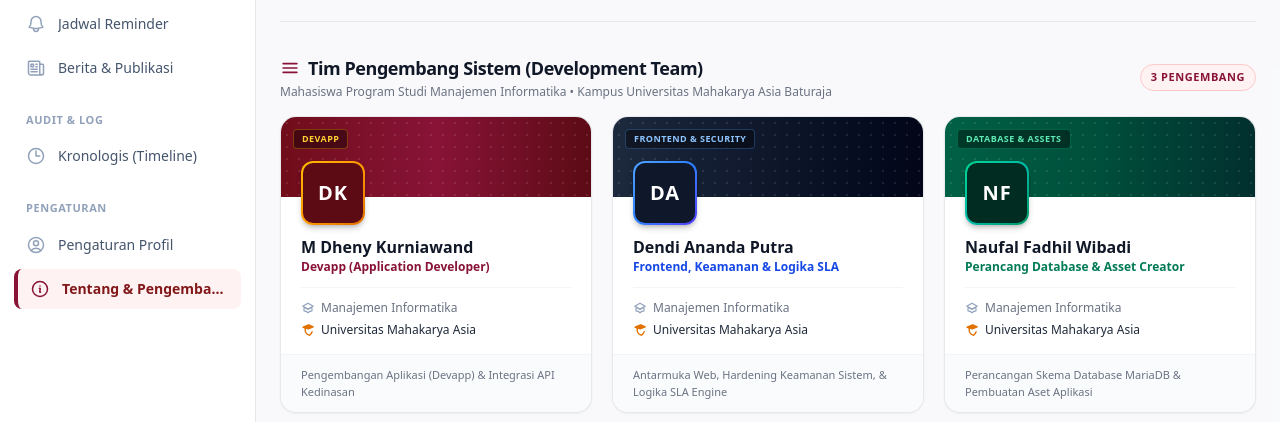
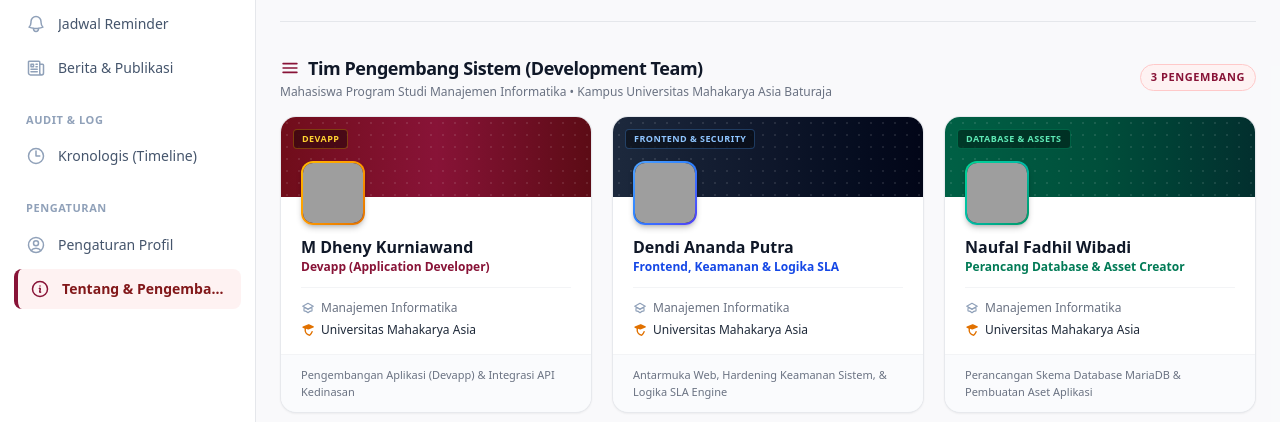
Before and after one commit to Fadhol1/sistem-reminder-kejaksaan, a Laravel app: page /tentang in a window 1280 px wide. Shown: the part 189-611 px from the top of the page. Run offline with Laravel 12, Linux system fonts and the light colour scheme; the visitor is signed in with stand-in values (Sample User, id 1); style sheets or scripts are compiled from the project's sources; some libraries are stand-ins or nearby versions; some web fonts are replaced; grey boxes are pictures that could not be loaded.

Commit message:
chore(ui): update developer profiles and assets
Replace institutional logos with developer profile images in the
'tentang' page and update the avatar display from initials to
actual photos.

- Remove `logo-kejaksaan.png` and `logo-kejaksaan.svg`
- Add profile images for Dendi, Dheny, and Naufal
- Update `tentang.blade.php` to use `<img>` tags for developer avatars

```diff
--- a/resources/views/tentang.blade.php
+++ b/resources/views/tentang.blade.php
@@ -69,14 +69,12 @@
 
                         <!-- Body Card -->
                         <div class="px-5 pb-4 pt-0 relative">
-                            <!-- Avatar Inisial -->
+                            <!-- Foto Profil Pengembang -->
                             <div class="-mt-9 mb-3">
                                 <div
-                                    class="w-16 h-16 rounded-xl bg-linear-to-br from-amber-400 via-amber-500 to-amber-600 p-0.5 shadow-md shadow-black/20">
-                                    <div
-                                        class="w-full h-full bg-[#5c0b15] rounded-[10px] flex items-center justify-center text-white font-extrabold text-xl tracking-wider">
-                                        DK
-                                    </div>
+                                    class="w-16 h-16 rounded-xl bg-linear-to-br from-amber-400 via-amber-500 to-amber-600 p-0.5 shadow-md shadow-black/20 overflow-hidden">
+                                    <img src="{{ asset('images/Dheny.JPG') }}" alt="M Dheny Kurniawand"
+                                        class="w-full h-full rounded-[10px] object-cover object-top bg-[#5c0b15]">
                                 </div>
                             </div>
 
@@ -129,14 +127,12 @@
 
                         <!-- Body Card -->
                         <div class="px-5 pb-4 pt-0 relative">
-                            <!-- Avatar Inisial -->
+                            <!-- Foto Profil Pengembang -->
                             <div class="-mt-9 mb-3">
                                 <div
-                                    class="w-16 h-16 rounded-xl bg-linear-to-br from-blue-400 via-blue-500 to-indigo-600 p-0.5 shadow-md shadow-black/20">
-                                    <div
-                                        class="w-full h-full bg-slate-900 rounded-[10px] flex items-center justify-center text-white font-extrabold text-xl tracking-wider">
-                                        DA
-                                    </div>
+                                    class="w-16 h-16 rounded-xl bg-linear-to-br from-blue-400 via-blue-500 to-indigo-600 p-0.5 shadow-md shadow-black/20 overflow-hidden">
+                                    <img src="{{ asset('images/Dendi.JPG') }}" alt="Dendi Ananda Putra"
+                                        class="w-full h-full rounded-[10px] object-cover object-top bg-slate-900">
                                 </div>
                             </div>
 
@@ -189,14 +185,12 @@
 
                         <!-- Body Card -->
                         <div class="px-5 pb-4 pt-0 relative">
-                            <!-- Avatar Inisial -->
+                            <!-- Foto Profil Pengembang -->
                             <div class="-mt-9 mb-3">
                                 <div
-                                    class="w-16 h-16 rounded-xl bg-linear-to-br from-emerald-400 via-teal-500 to-emerald-600 p-0.5 shadow-md shadow-black/20">
-                                    <div
-                                        class="w-full h-full bg-emerald-950 rounded-[10px] flex items-center justify-center text-white font-extrabold text-xl tracking-wider">
-                                        NF
-                                    </div>
+                                    class="w-16 h-16 rounded-xl bg-linear-to-br from-emerald-400 via-teal-500 to-emerald-600 p-0.5 shadow-md shadow-black/20 overflow-hidden">
+                                    <img src="{{ asset('images/Naufal.JPG') }}" alt="Naufal Fadhil Wibadi"
+                                        class="w-full h-full rounded-[10px] object-cover object-top bg-emerald-950">
                                 </div>
                             </div>
 
```
Also changed, not shown: public/images/logo-kejaksaan.png (deleted), public/images/logo-kejaksaan.svg (deleted), 3 other files.
